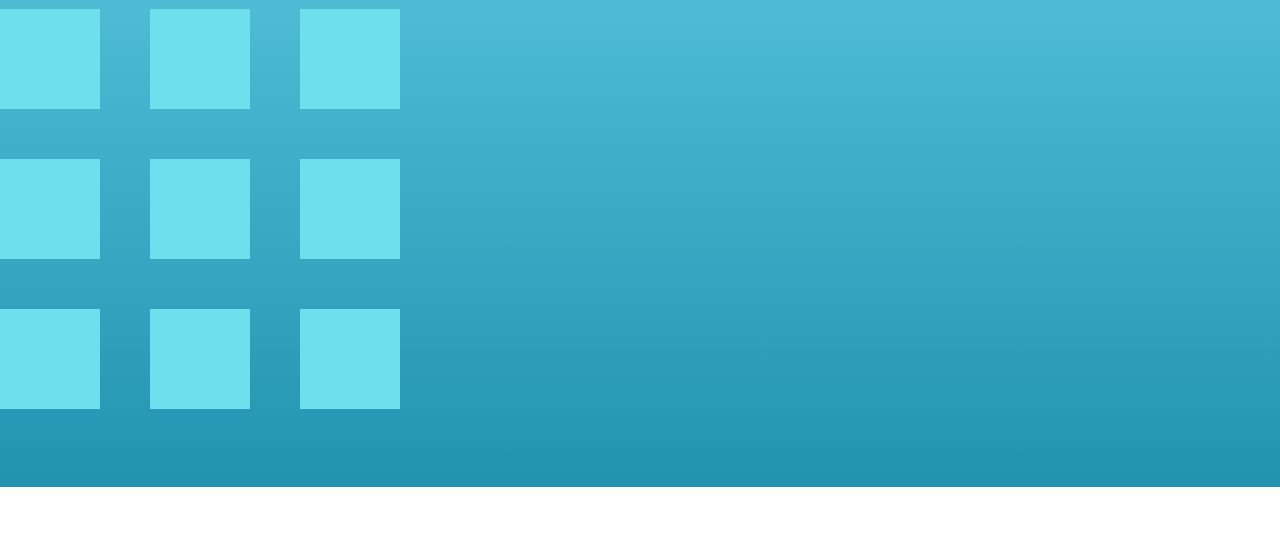
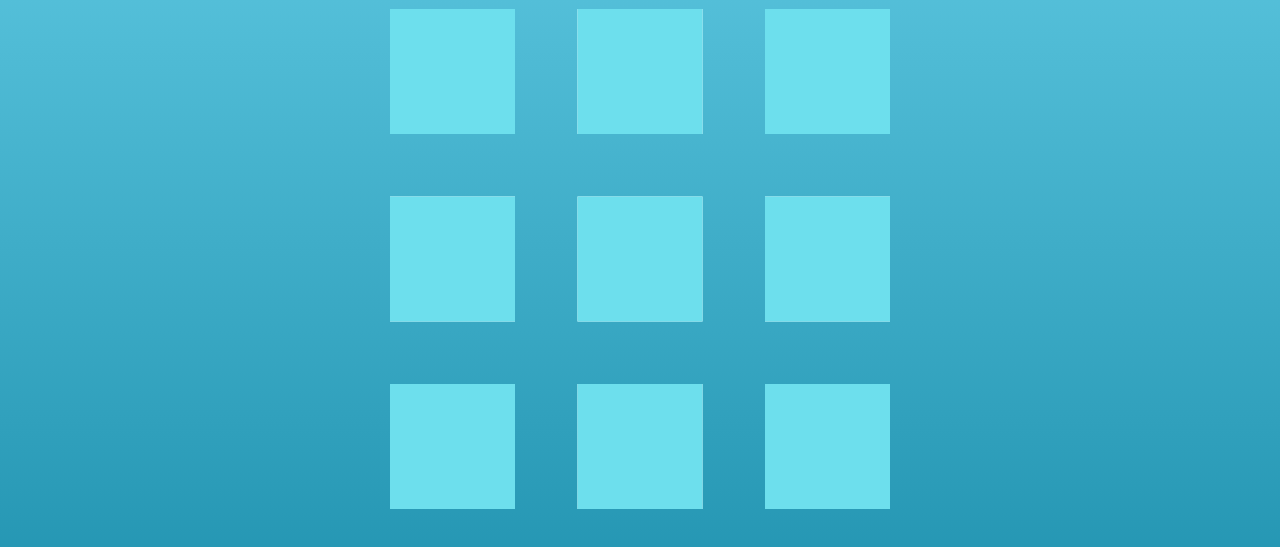
Before and after one commit to nipunG314/lightsOut, a website: page index.html in a window 1280 px wide. Both pictures are taken after a click on the button "New Game". Shown: the part 313-860 px from the top of the page. Before the commit the page ends 800 px from the top, so only its background shows below. Drawn offline with Linux system fonts and the light colour scheme.

Commit message:
Canvas UI completed

```diff
--- a/index.css
+++ b/index.css
@@ -18,3 +18,9 @@ body {
 #Moves {
     text-align: left
 }
+
+.board {
+    margin: auto;
+    padding: 0;
+    display: block
+}
--- a/index.html
+++ b/index.html
@@ -33,7 +33,9 @@
     <canvas class="board">
     </canvas>
 
-    <h2 class="" id="Win"></h2>
+    <div>
+
+    </div>
 
     <script src="index.js"></script>
     <script src="bulma-slider.min.js"></script>
--- a/index.js
+++ b/index.js
@@ -72,11 +72,8 @@ class Game {
         this.context = this.canvas.getContext("2d");
         this.victory = false;
 
-        let winNode = document.querySelector("#win");
-        winNode.innerHTML = "";
-
         this.canvas.width = this.width;
-        this.canvas.height = this.height;
+        this.canvas.height = this.height*1.2;
 
         this.board.draw(this.context);
 
@@ -197,4 +194,4 @@ function formatTime(secCount){
     return "Time: " + mins + ":" + secs
 }
 
-let game = new Game(400, 400);
+let game = new Game(500, 500);
```
